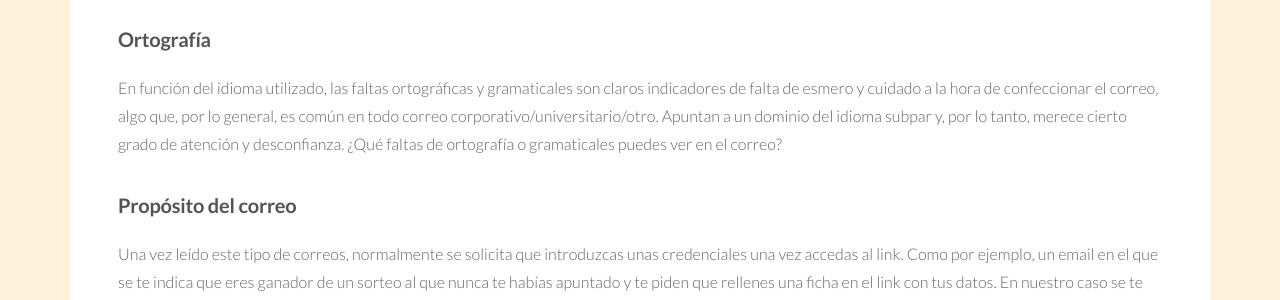
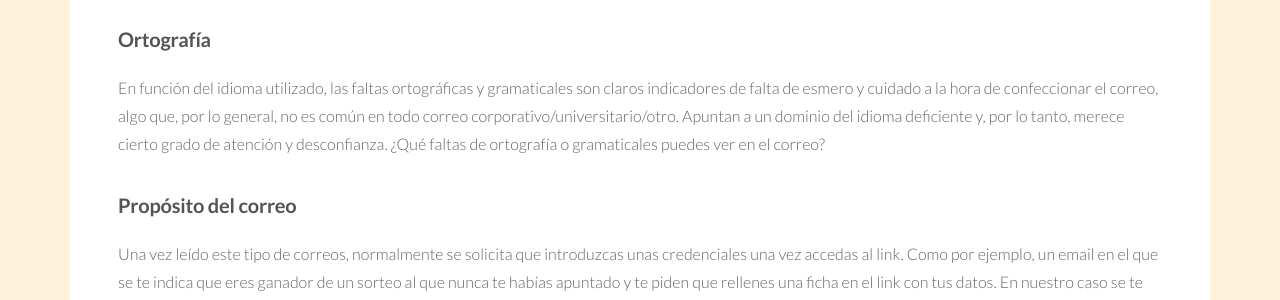
Before and after one commit to IratxeCampo/landing-page-seguridad, a Django app: page /otros-correos/ in a window 1280 px wide. Shown: the part 2827-3127 px from the top of the page. Run offline with Django 3.2, Linux system fonts and the light colour scheme; some libraries are stand-ins or nearby versions.

Commit message:
Traducsion euskera check

```diff
--- a/appSeguWeb/templates/appSeguWeb/otros-correos.html
+++ b/appSeguWeb/templates/appSeguWeb/otros-correos.html
@@ -72,7 +72,7 @@
 					<h3>{% trans 'Ortografía' %}</h3>
 					<p>
 						{% blocktrans %}
-							En función del idioma utilizado, las faltas ortográficas y gramaticales son claros indicadores de falta de esmero y cuidado a la hora de confeccionar el correo, algo que, por lo general, es común en todo correo corporativo/universitario/otro. Apuntan a un dominio del idioma subpar y, por lo tanto, merece cierto grado de atención y desconfianza. ¿Qué faltas de ortografía o gramaticales puedes ver en el correo?
+							En función del idioma utilizado, las faltas ortográficas y gramaticales son claros indicadores de falta de esmero y cuidado a la hora de confeccionar el correo, algo que, por lo general, no es común en todo correo corporativo/universitario/otro. Apuntan a un dominio del idioma deficiente y, por lo tanto, merece cierto grado de atención y desconfianza. ¿Qué faltas de ortografía o gramaticales puedes ver en el correo?
 						{% endblocktrans %}
 					</p>
 					<h3>{% trans 'Propósito del correo' %}</h3>
```
Also changed, not shown: appSeguWeb/locale/eu/LC_MESSAGES/django.po, 1 other file.
